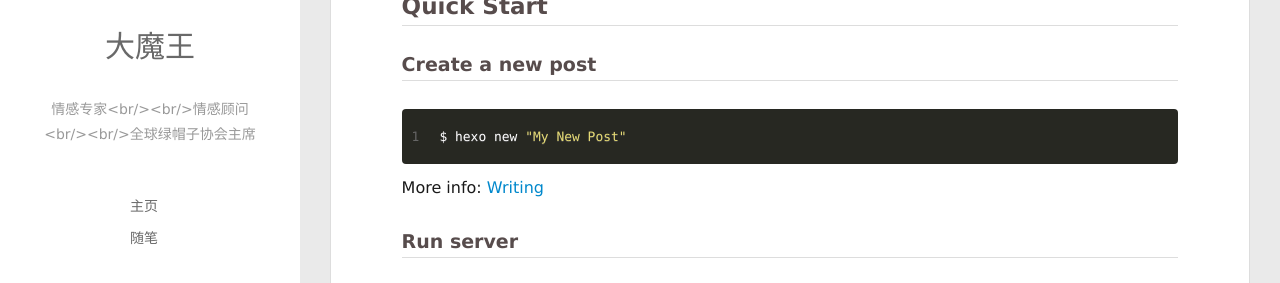
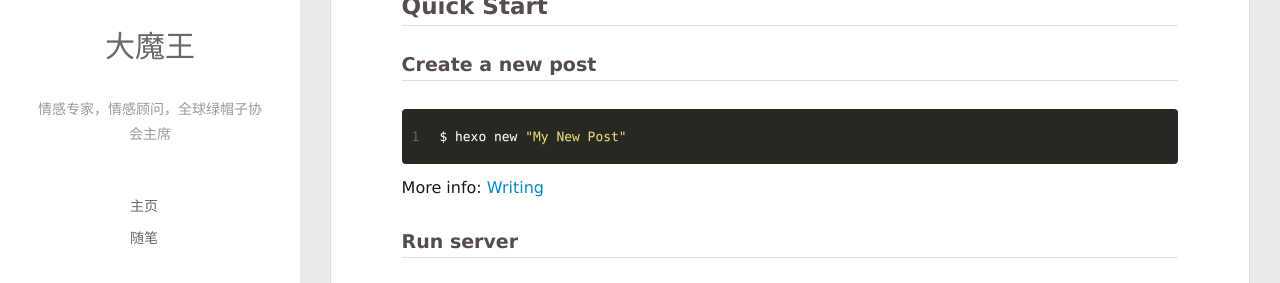
Before and after one commit to Flynee/flynee.github.io, a plain HTML site: page 2018/12/22/hello-world/index.html in a window 1280 px wide. Shown: the part 243-526 px from the top of the page. Drawn offline with Linux system fonts and the light colour scheme.

Commit message:
Site updated: 2018-12-22 13:44:50

```diff
--- a/2018/12/22/hello-world/index.html
+++ b/2018/12/22/hello-world/index.html
@@ -53,7 +53,7 @@
 		  <h1 class="header-author"><a href="/">大魔王</a></h1>
 		</hgroup>
 
-		<p class="header-subtitle">情感专家&lt;br/&gt;&lt;br/&gt;情感顾问&lt;br/&gt;&lt;br/&gt;全球绿帽子协会主席</p>
+		<p class="header-subtitle">情感专家，情感顾问，全球绿帽子协会主席</p>
 
 
 		<nav class="header-menu">
@@ -103,7 +103,7 @@
 			  <h1 class="header-author js-header-author">大魔王</h1>
 			</hgroup>
 
-			<p class="header-subtitle"><i class="icon icon-quo-left"></i>情感专家&lt;br/&gt;&lt;br/&gt;情感顾问&lt;br/&gt;&lt;br/&gt;全球绿帽子协会主席<i class="icon icon-quo-right"></i></p>
+			<p class="header-subtitle"><i class="icon icon-quo-left"></i>情感专家，情感顾问，全球绿帽子协会主席<i class="icon icon-quo-right"></i></p>
 
 
 
@@ -281,7 +281,7 @@
     		&copy; 2018 大魔王
     	</div>
       	<div class="footer-right">
-      		<a href="http://hexo.io/" target="_blank">Hexo</a>  Theme <a href="https://github.com/litten/hexo-theme-yilia" target="_blank">Yilia</a> by Litten
+      		<a href="#" target="_blank"></a>  <a href="#" target="_blank">power by Litten</a>
       	</div>
     </div>
   </div>
```
Also changed, not shown: archives/2018/12/index.html (+3 -3 lines), archives/2018/index.html (+3 -3 lines), archives/index.html (+3 -3 lines), index.html (+3 -3 lines).
